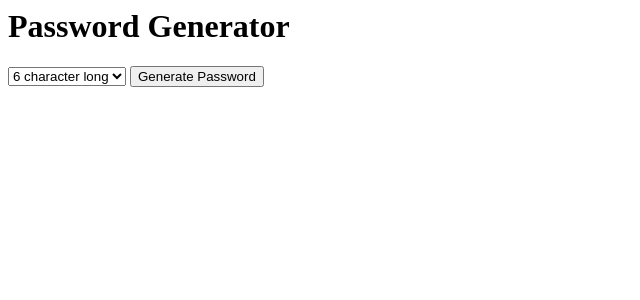
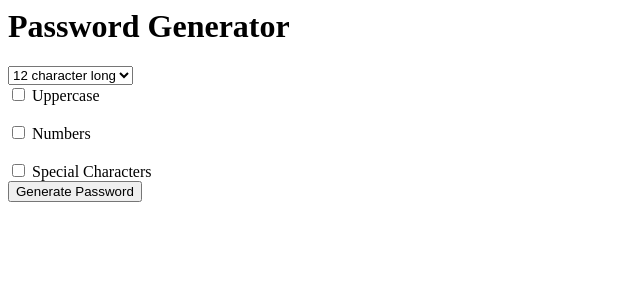
Before and after one commit to kaffikoda/basic-password-generator, a Django app: page / in a window 1280 px wide. Shown: the top 300 px of the page, without its empty margins (0-640 px from the left). Run offline with Django 3.2, Linux system fonts and the light colour scheme.

Commit message:
generated random password with options like uppercase, special characters and numbers

```diff
--- a/password_generator/generator/templates/generator/home.html
+++ b/password_generator/generator/templates/generator/home.html
@@ -6,7 +6,19 @@
         <option value="6">6 character long</option>
         <option value="7">7 character long</option>
         <option value="8">8 character long</option>
+        <option value="9">9 character long</option>
+        <option value="10">10 character long</option>
+        <option value="11">11 character long</option>
+        <option value="12" selected="selected">12 character long</option>
+        <option value="13">13 character long</option>
+        <option value="14">14 character long</option>
     </select>
+
+    <br> <input type="checkbox" name="uppercase"> Uppercase <br>
+
+    <br> <input type="checkbox" name="number"> Numbers <br>
+
+    <br> <input type="checkbox" name="special"> Special Characters <br>
 
     <input type="submit" value="Generate Password">
 </form>
--- a/password_generator/generator/templates/generator/password.html
+++ b/password_generator/generator/templates/generator/password.html
@@ -1 +1,3 @@
-PASSWORD
+<h1> Your Password is:- </h1>
+
+<h2> {{ password }} </h2>
--- a/password_generator/generator/views.py
+++ b/password_generator/generator/views.py
@@ -1,5 +1,6 @@
 from django.shortcuts import render
 from django.http import HttpResponse
+import random
 
 
 # Create your views here.
@@ -9,4 +10,23 @@ def home(request):
 
 
 def password(request):
-    return render(request, 'generator/password.html')
+    lower_case_characters_list = list('abcdefghijklmnopqrstuvwxyz')
+
+    if request.GET.get('uppercase'):
+        lower_case_characters_list.extend(list('ABCDEFGHIJKLMNOPQRSTUVWXYZ'))
+
+    if request.GET.get('special'):
+        lower_case_characters_list.extend(list('!@#$%^&*()'))
+
+    if request.GET.get('number'):
+        lower_case_characters_list.extend(list('0123456789'))
+
+    length_of_password = int(request.GET.get('length', 12))
+    the_password = ''
+
+    # print(lower_case_characters_list)
+
+    for x in range(length_of_password):
+        the_password += random.choice(lower_case_characters_list)
+
+    return render(request, 'generator/password.html', {'password': the_password})
```
